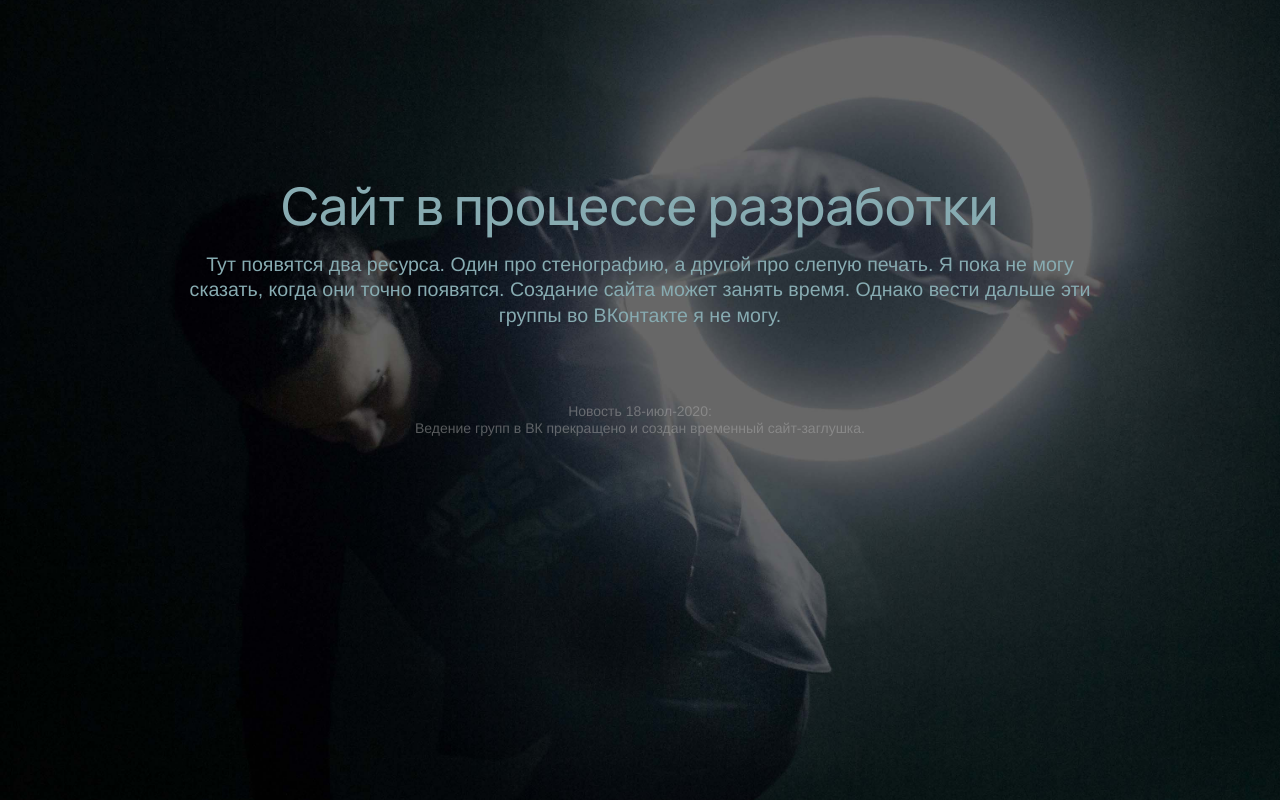
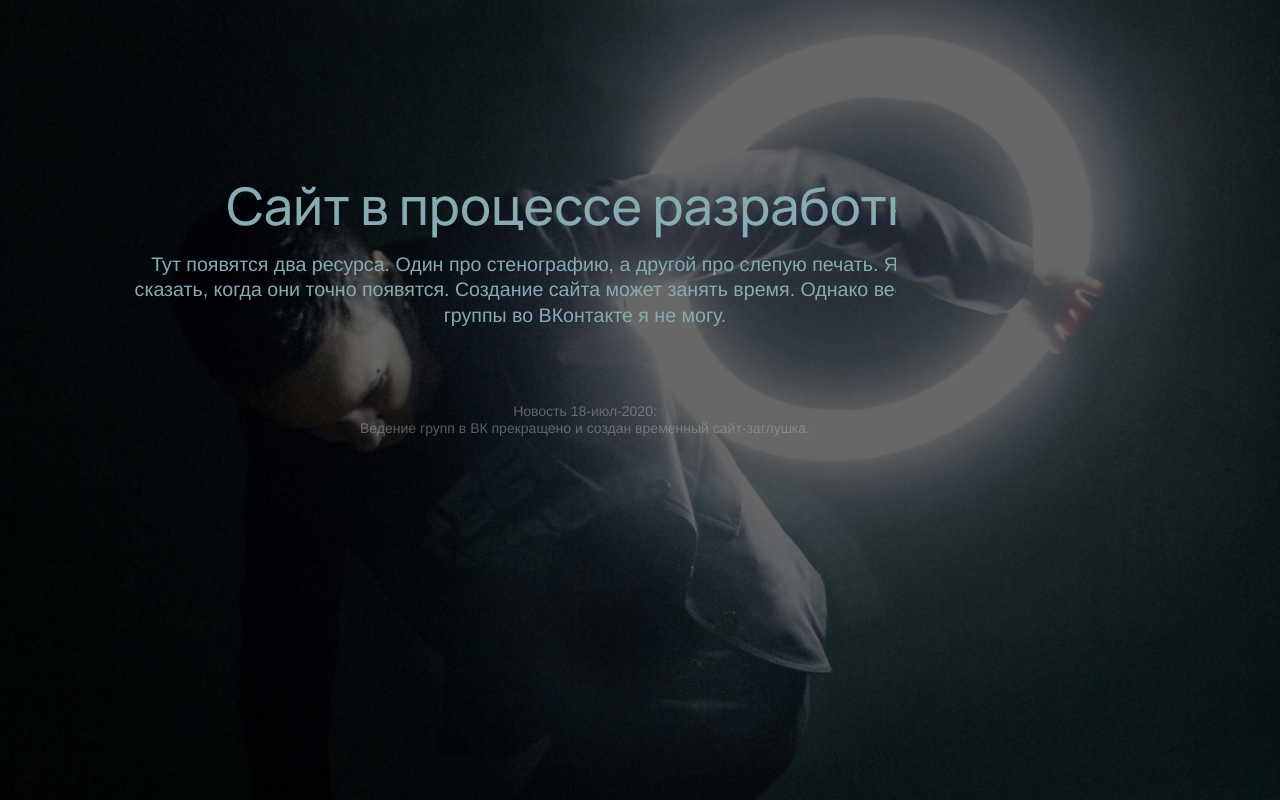
Before and after one commit to 101Room/101Room.github.io, a PHP site: page / in a window 1280 px wide. Run offline with PHP 8.4, Linux system fonts and the light colour scheme; some libraries are stand-ins or nearby versions; some web fonts are replaced.

Commit message:
ширина секции

```diff
--- a/assets/css/magister.css
+++ b/assets/css/magister.css
@@ -107,7 +107,7 @@
 .section {
 	z-index: 1;
 	min-height:420px;
-	width: 100%;
+	max-width: 70%;
 	overflow:auto;
 	height:100%;
 	padding-top:100px;
```
